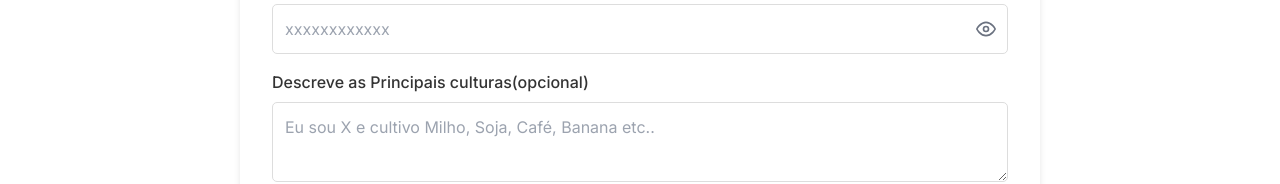
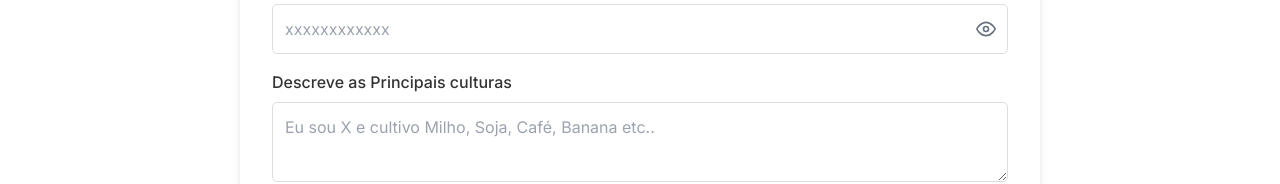
Before and after one commit to Marieth23-cmd/NzoAgrofinal, a Next.js app: page /Cadastroagricultor in a window 1280 px wide. Shown: the part 588-772 px from the top of the page. Built offline with nearby package versions, Linux system fonts and the light colour scheme; no server answers.

Commit message:
ultimo por agora

```diff
--- a/src/app/Cadastroagricultor/page.tsx
+++ b/src/app/Cadastroagricultor/page.tsx
@@ -405,7 +405,7 @@ export default function CadastroAgricultodor() {
                                     </div>
 
                                     <div className="mb-4">
-                                        <label htmlFor="descricao" className="mb-2 font-medium block text-profile">Descreve as Principais culturas(opcional)</label>
+                                        <label htmlFor="descricao" className="mb-2 font-medium block text-profile">Descreve as Principais culturas</label>
                                         <textarea
                                             id="descricao"
                                             name="descricao"
--- a/src/app/cadastrofornecedor/page.tsx
+++ b/src/app/cadastrofornecedor/page.tsx
@@ -405,7 +405,7 @@ export default function CadastroFornecedor() {
                                     </div>
 
                                     <div className="mb-4">
-                                        <label htmlFor="descricao" className="mb-2 font-medium block text-profile">Descreve as Principais culturas(opcional)</label>
+                                        <label htmlFor="descricao" className="mb-2 font-medium block text-profile">Descreve as Principais culturas</label>
                                         <textarea
                                             id="descricao"
                                             name="descricao"
--- a/src/app/telapaga/[idpedido]/page.tsx
+++ b/src/app/telapaga/[idpedido]/page.tsx
@@ -503,7 +503,7 @@ const handlefinalizarCompra = async () => {
 
     // ✅ CORREÇÃO AQUI
     const dadosFinalizacao = {
-      id_pedido: pedido.pedido.id_pedido, // ✅ Apenas o ID numérico!
+      id_pedido: pedido.pedido.id_pedido,
       pagamento_confirmado: true,
       referencia_pagamento: transacaoId || referenciaInput
     }
@@ -633,10 +633,10 @@ const handlefinalizarCompra = async () => {
           </div>
 
           <button
-            onClick={() => router.push('/pedidos')}
+            onClick={() => router.push('/')}
             className="bg-marieth text-white px-4 py-2 rounded hover:bg-marieth"
           >
-            Voltar aos Pedidos
+            Voltar ao inicio
           </button>
         </div>
       </div>
```
Also changed, not shown: public/fallback-AWDs4prAZl_Q4x54Zq96V.js (renamed from public/fallback-fxOYZeja7zamqZTH1L_lh.js), public/sw.js.
